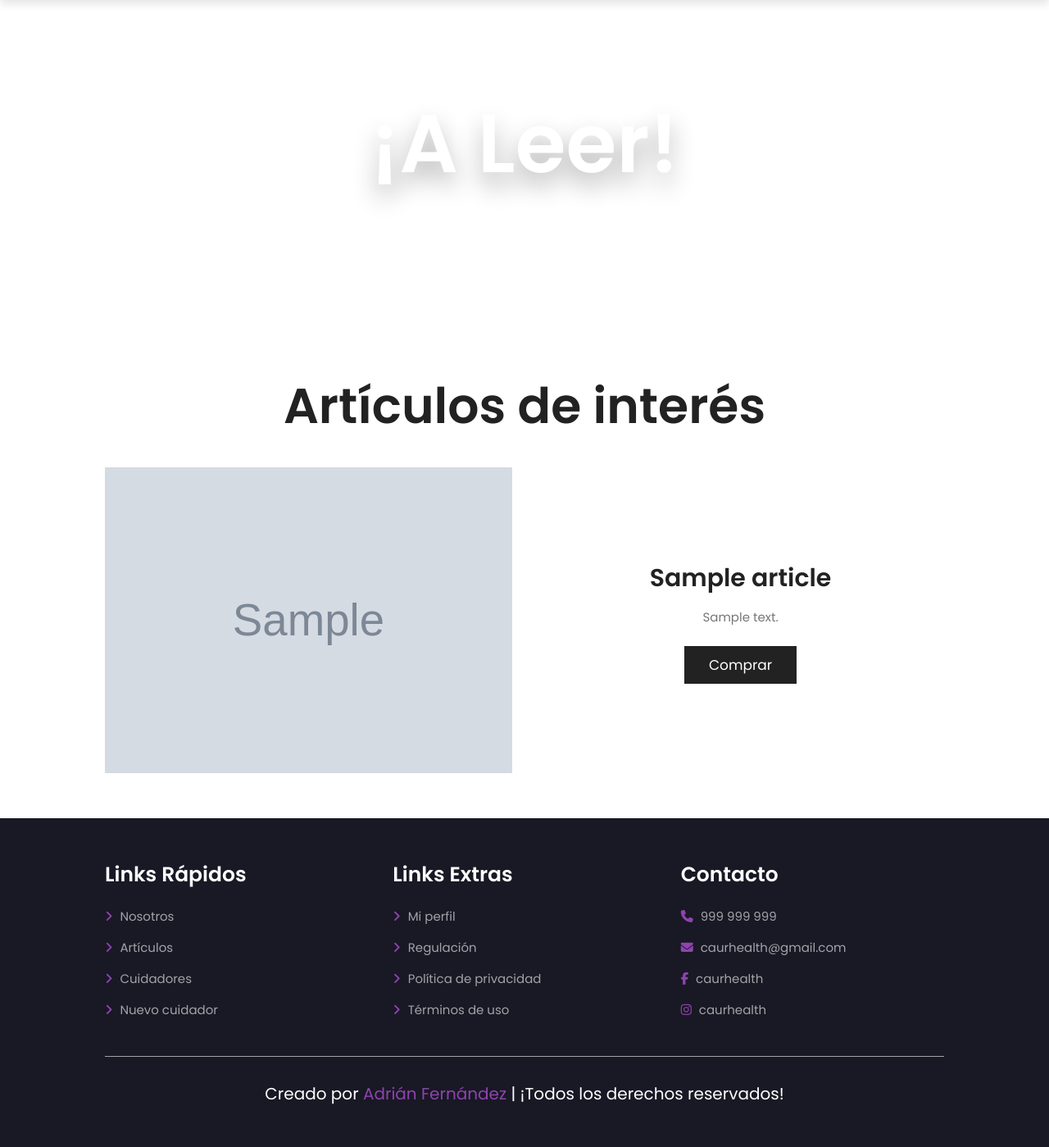
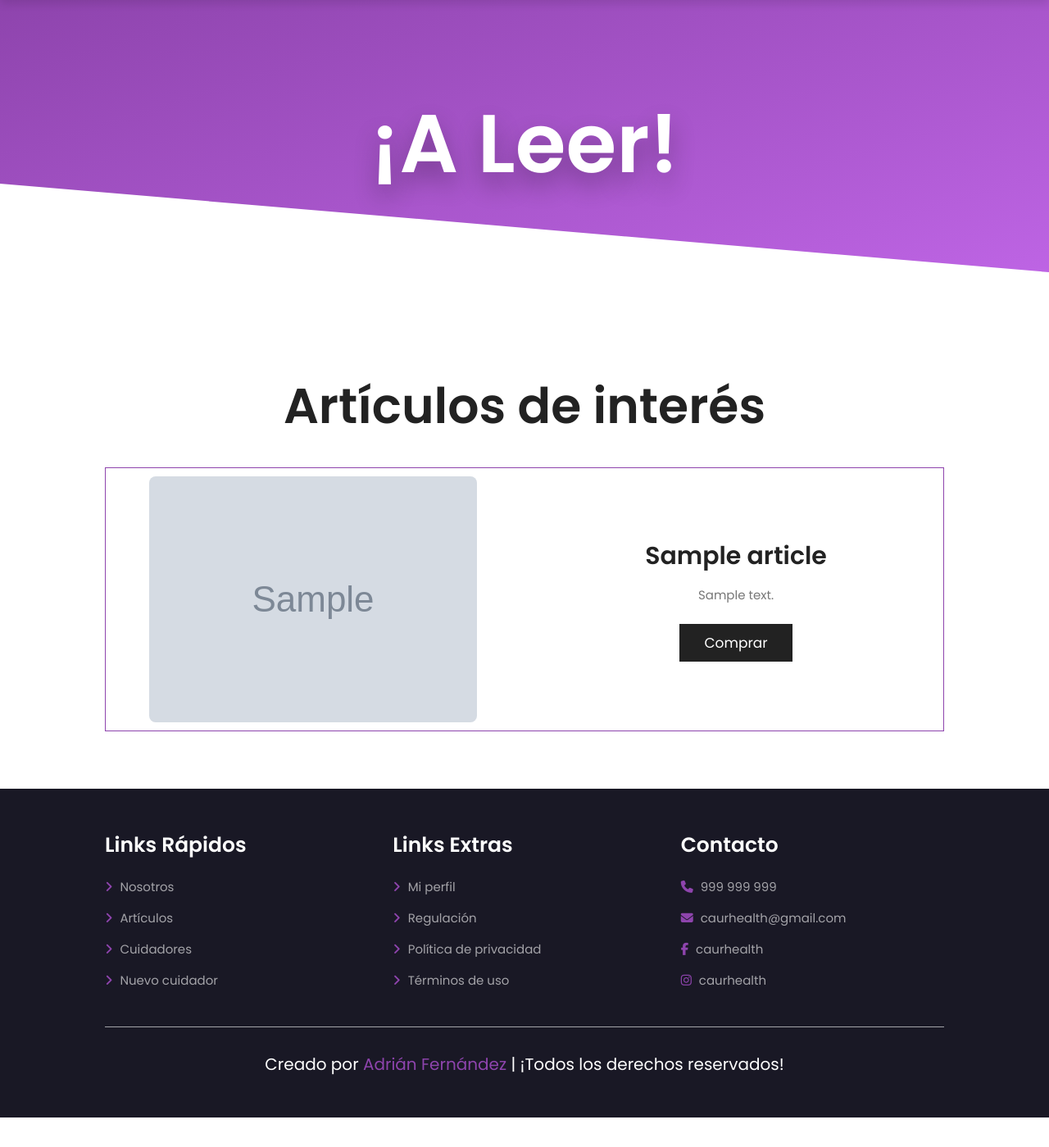
Before and after one commit to adriferro/caurhealth., a PHP site: page /templates/articles.php in a window 1280 px wide. Shown: the part 78-1477 px from the top of the page at 82% size. After the commit the page ends 1441 px from the top, so only its background shows below. Run offline with PHP 8.4, Linux system fonts and the light colour scheme; the visitor is signed in with stand-in values (Sample User, id 1); tables that the repository leaves empty or names only in its code hold one stand-in row (values such as "Sample post"); grey boxes marked "Sample" are stand-in pictures.

Commit message:
Perfeccionamos los estilos

```diff
--- a/styles/style.css
+++ b/styles/style.css
@@ -54,8 +54,8 @@ section{
 }
 
 .heading{
-    background-size: cover !important;
-    background-position: center !important;
+    clip-path: polygon(0 0, 100% 0, 100% 83%, 0 56%);
+    background: linear-gradient(to bottom right, var(--main-color), var(--light-main));
     padding-top: 10rem;
     padding-bottom: 15rem;
     display: flex;
@@ -366,14 +366,24 @@ section{
     align-items: center;
     flex-wrap: wrap;
     gap: 3rem;
+    margin-bottom: 2rem;
+    border: 1px solid var(--main-color);
+    padding: 1rem;
 }
 
 .article .image{
     flex: 1 1 41rem;
+    align-items: center;
+    justify-content: center;
 }
 
 .article .image img{
-    width: 100%;
+    display: block;
+    margin: 0 auto;
+    max-width: 450px;
+    max-height: 300px;
+    object-fit: cover;
+    border-radius: 8px;
 }
 
 .article .content{
@@ -391,6 +401,22 @@ section{
     color: var(--light-black);
     line-height: 2;
     padding: 1rem 0;
+}
+
+.left-aligned .image {
+    order: 1;
+}
+
+.left-aligned .content {
+    order: 2;
+}
+
+.right-aligned .image {
+    order: 2;
+}
+
+.right-aligned .content {
+    order: 1;
 }
 
 
```
